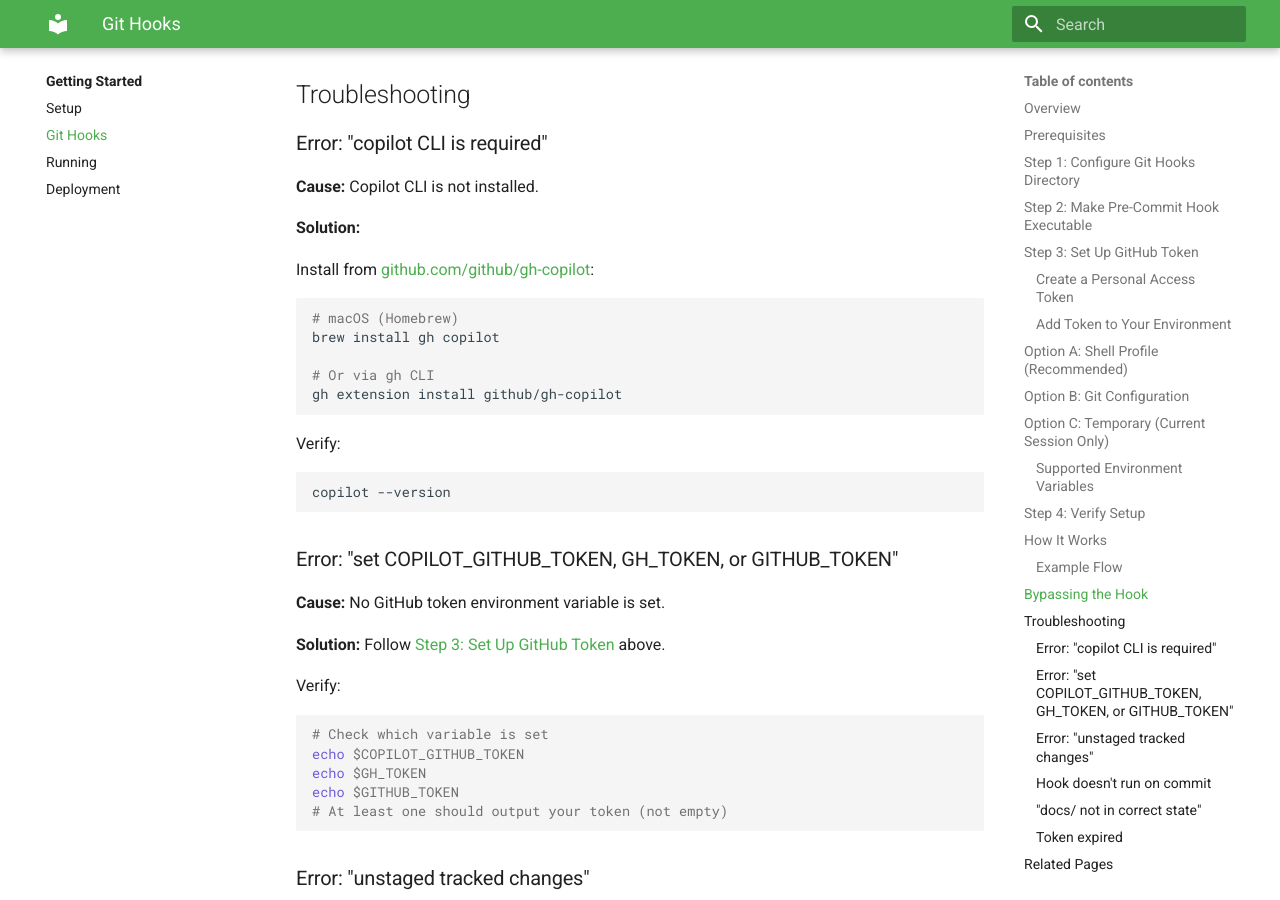
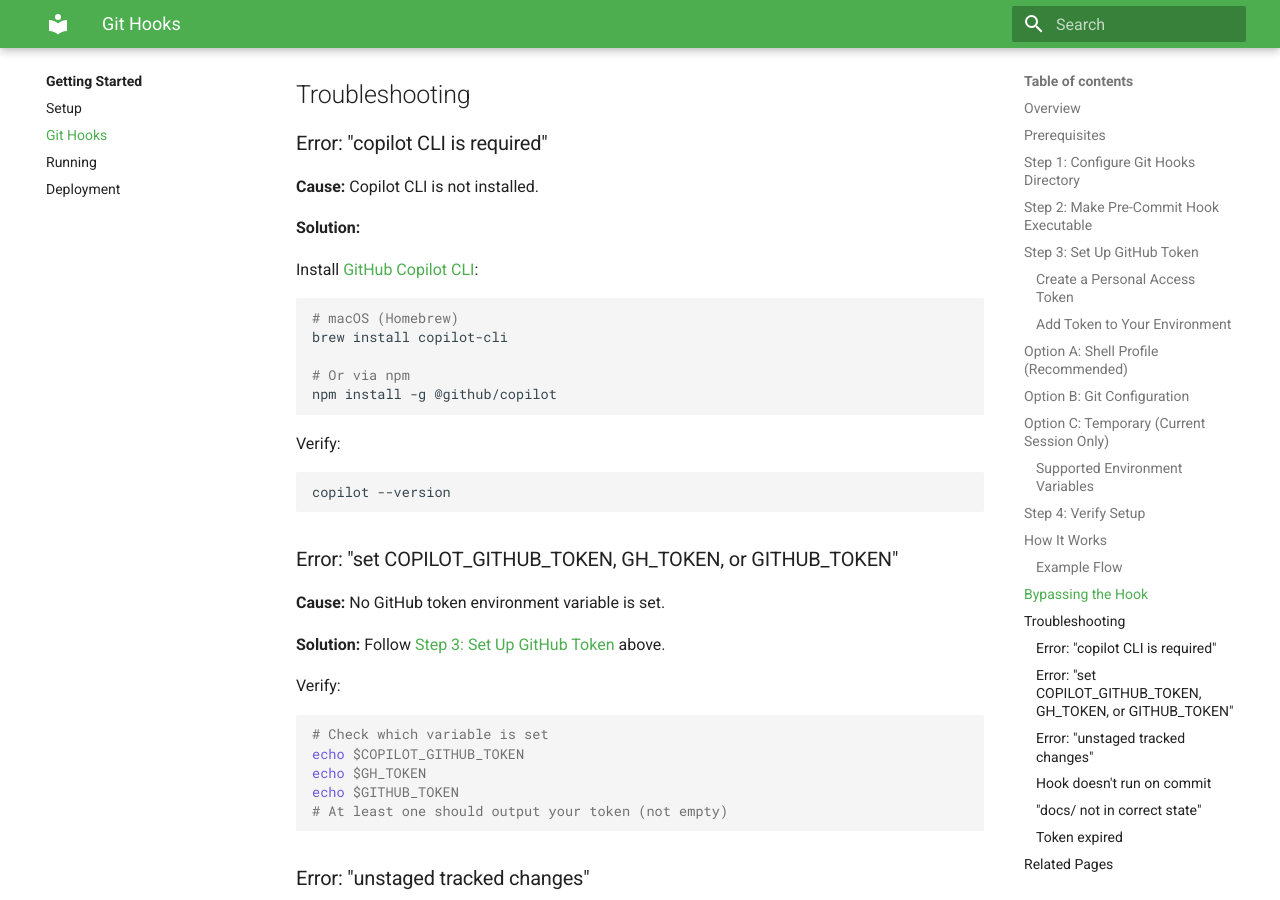
Before and after one commit to DEFRA/trade-imports-fish-be, an MkDocs documentation site: the page built from docs/wiki/getting-started/git-hooks.md, in a window 1280 px wide and 900 px high, scrolled down 4087 px. Built offline with MkDocs 1.6.1 and Material for MkDocs 9.7.7, drawn with Linux system fonts in a browser that asks for light colours.

Commit message:
Revise GitHub Copilot CLI installation steps
Updated installation instructions for GitHub Copilot CLI.

Co-authored-by: Copilot Autofix powered by AI <175728472+Copilot@users.noreply.github.com>

````diff
--- a/docs/wiki/getting-started/git-hooks.md
+++ b/docs/wiki/getting-started/git-hooks.md
@@ -183,15 +183,15 @@ git commit --no-verify -m "your message"
 
 **Solution:**
 
-Install from [github.com/github/gh-copilot](https://github.com/github/gh-copilot):
+Install [GitHub Copilot CLI](https://github.com/github/copilot-cli):
 
-```bash
+~~~bash
 # macOS (Homebrew)
-brew install gh copilot
+brew install copilot-cli
 
-# Or via gh CLI
-gh extension install github/gh-copilot
-```
+# Or via npm
+npm install -g @github/copilot
+~~~
 
 Verify:
 
````
